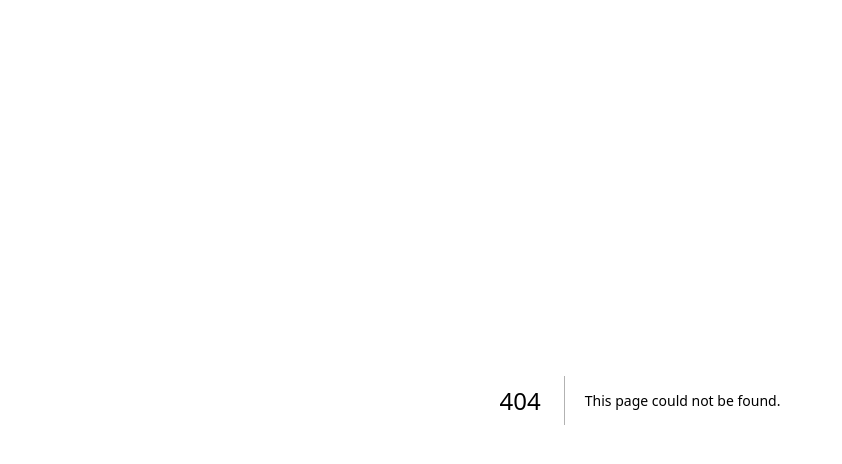
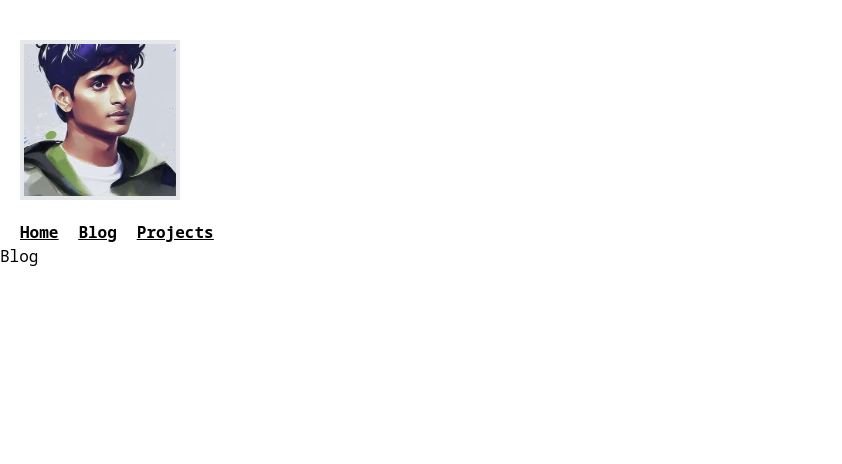
Before and after one commit to Sachinkry/Personal-Website, a Next.js app: page /blog in a window 1280 px wide. Before the commit this address had no page. Shown: the top 464 px of the page, without its empty margins (0-842 px from the left). Built offline with nearby package versions, Linux system fonts and the light colour scheme.

Commit message:
added-pfp

```diff
--- /dev/null
+++ b/components/Navbar.js
@@ -0,0 +1,16 @@
+import Link from "next/link";
+
+export default function Navbar() {
+
+
+    return (
+        <nav className="bg-white mt-10 ">
+            <img src='/pfp-sac.jpg' className="mx-5 h-40 w-40 border-4 border--200" alt="pfp-sachin" />
+            <div className='container mx-auto mt-5 max-w-2xl flex flex-row ml-5 font-semibold text-md underline'>
+                <Link href='/' className="active:text-blue-500">Home</Link>
+                <Link href='/blog' className="mx-5">Blog</Link>
+                <Link href='/projects'>Projects</Link>
+            </div>
+        </nav>
+    )
+}
--- /dev/null
+++ b/pages/blog.js
@@ -0,0 +1,10 @@
+import Navbar from "../components/Navbar";
+
+export default function Blog() {
+    return (
+        <div>
+            <Navbar/>
+            <h1>Blog</h1>
+        </div>
+    )
+}
--- a/pages/index.js
+++ b/pages/index.js
@@ -1,19 +1,24 @@
 import Head from 'next/head'
 import styles from '../styles/Home.module.css'
 import link from 'next/link'
+import Navbar from '../components/Navbar'
 export default function Home() {
   return (
-    <div>
+    <div className='bg- mt-10'>
        <Head>
         <link rel="stylesheet" href="/styles.css" />
       </Head>
-      <header className="bg-white py-10">
-        <img src='/pfp-sac.jpg' className=' mx-5 h-40 w-40 border-4 border--200' alt='pfp-sachin'/>
+      <header className="bg-white ">
+        <img src='/pfp-sac.jpg' className=' mx-5 h-40 w-40 border-4 border--200 ' alt='pfp-sachin'/>
+        {/* <Navbar /> */}
 
-        <div className="container mx-auto mt-20 max-w-2xl  ">
-          {/* <h1 className="text-3xl font-bold text-center text-gray-900 mb-4">Welcome to My Personal Website</h1> */}
+      </header>
+      {/* Main body */}
+      <main>
+
+        <div className="container mx-auto mt-10 max-w-2xl  tracking-tight ">
           <p className=" mx-4 text-xl text-gray-600 leading-tight">
-            Hi there 👋, My name is <span className='font-bold'>Sachin</span>. Treasuring the fondness I developed for coding the prev year to create stuffs that are fun to build and useful.
+            Hi there 👋, This is <span className='font-bold'>Sachin</span>. Treasuring the fondness I developed for coding the prev year to create stuffs that are fun to build and useful.
           </p>
           <br></br>
           <p className='mx-4 text-xl text-gray-600 leading-tight'>
@@ -34,16 +39,16 @@ export default function Home() {
             <a href='https://github.com/Sachinkry/GPT-3-Email-writer-extension'> • <span className='underline font-bold color-blue'>MailGenie</span></a>
             &#x2c; a gmail extension that uses GPT-3 to write emails based on user&apos;s inputs.
           </p>
-          <br></br>
+
 
           {/* contact and other links */}
-          <br></br>
+
           <br></br>
           <p className='mx-4 text-xl text-gray-600 leading-tight'>
-            If you would like to get in touch with me or just wanna say &apos;how u doin...&apos;[Joey-Friends], you can reach out to me on the bird app <a href='https://twitter.com/SachinKry' className='underline'>@SachinKry</a> or mail me: <a href='mailto:heysachinkry@gmail.com' className='underline'>heysachinkry@gmail.com</a>
+            If you would like to get in touch with me or just wanna say &apos;how u doin...&apos;[Joey-Friends], you can reach out to me on the bird app <a href='https://twitter.com/SachinKry' className='underline font-semibold'>@SachinKry</a> or mail me: <a href='mailto:heysachinkry@gmail.com' className='underline font-semibold'>heysachinkry@gmail.com</a>
           </p>
         </div>
-      </header>
+      </main>
       <footer className="bg-gray-100 py-5">
         <div className="container mx-auto">
           <p className="text-center text-gray-600">Last Updated: 2 Jan, 2023 </p>
--- a/styles/globals.css
+++ b/styles/globals.css
@@ -9,8 +9,7 @@
         /* font-family: 'Roboto Mono', monospace; */
         /* font-family: 'Roboto', sans-serif; */
         /* font-family: 'Ubuntu', sans-serif; */
-        /* font-family: 'Noto Sans Mono', monospace; */
-        font-family: system-ui, -apple-system, BlinkMacSystemFont, 'Segoe UI', Roboto, Oxygen, Ubuntu, Cantarell, 'Open Sans', 'Helvetica Neue', sans-serif;
+        font-family: 'Noto Sans Mono', monospace;
         /* letter-spacing: 1px; */
         /* font-family: Proxima Nova, sans-serif; */
     }
```
